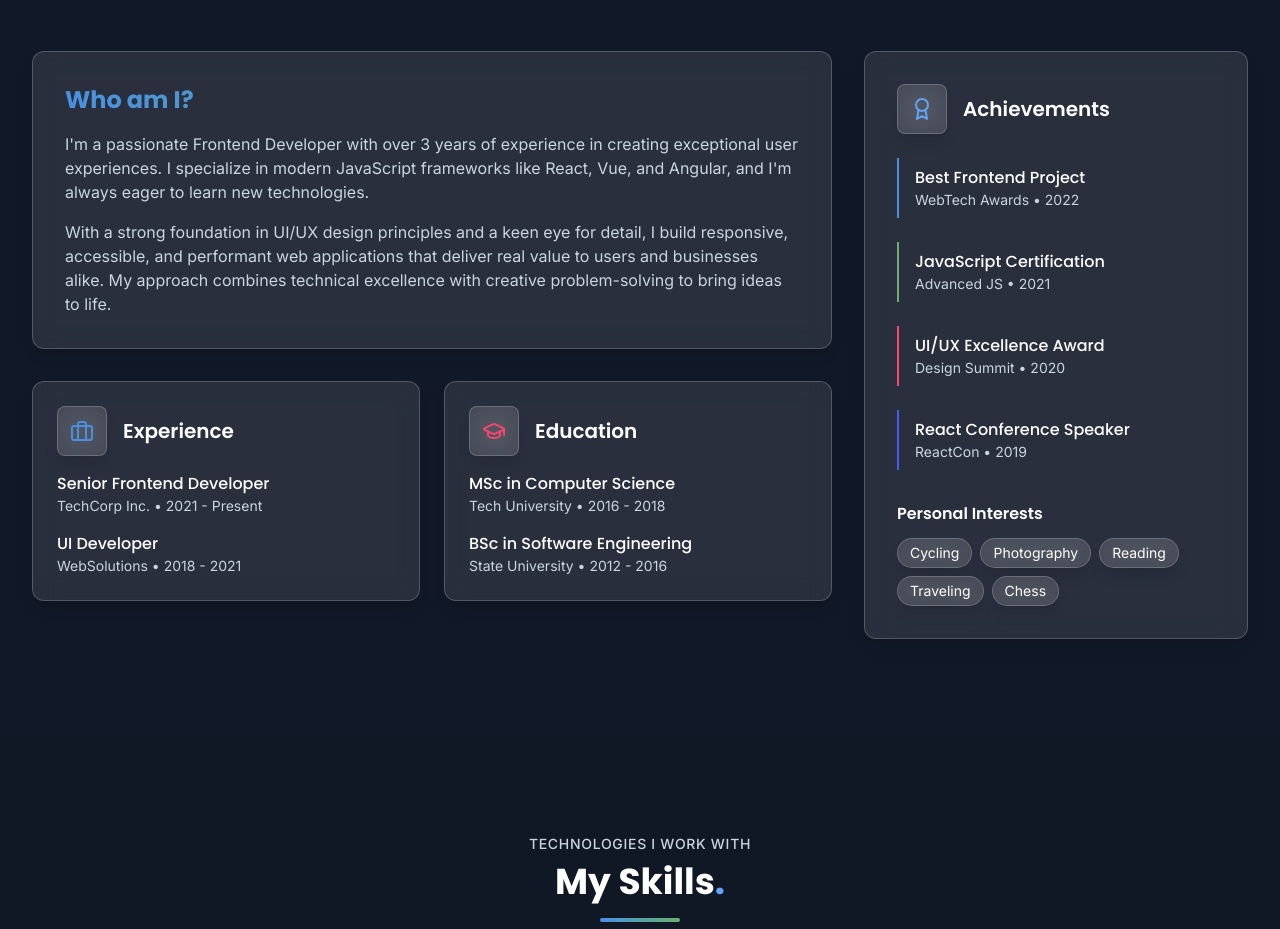
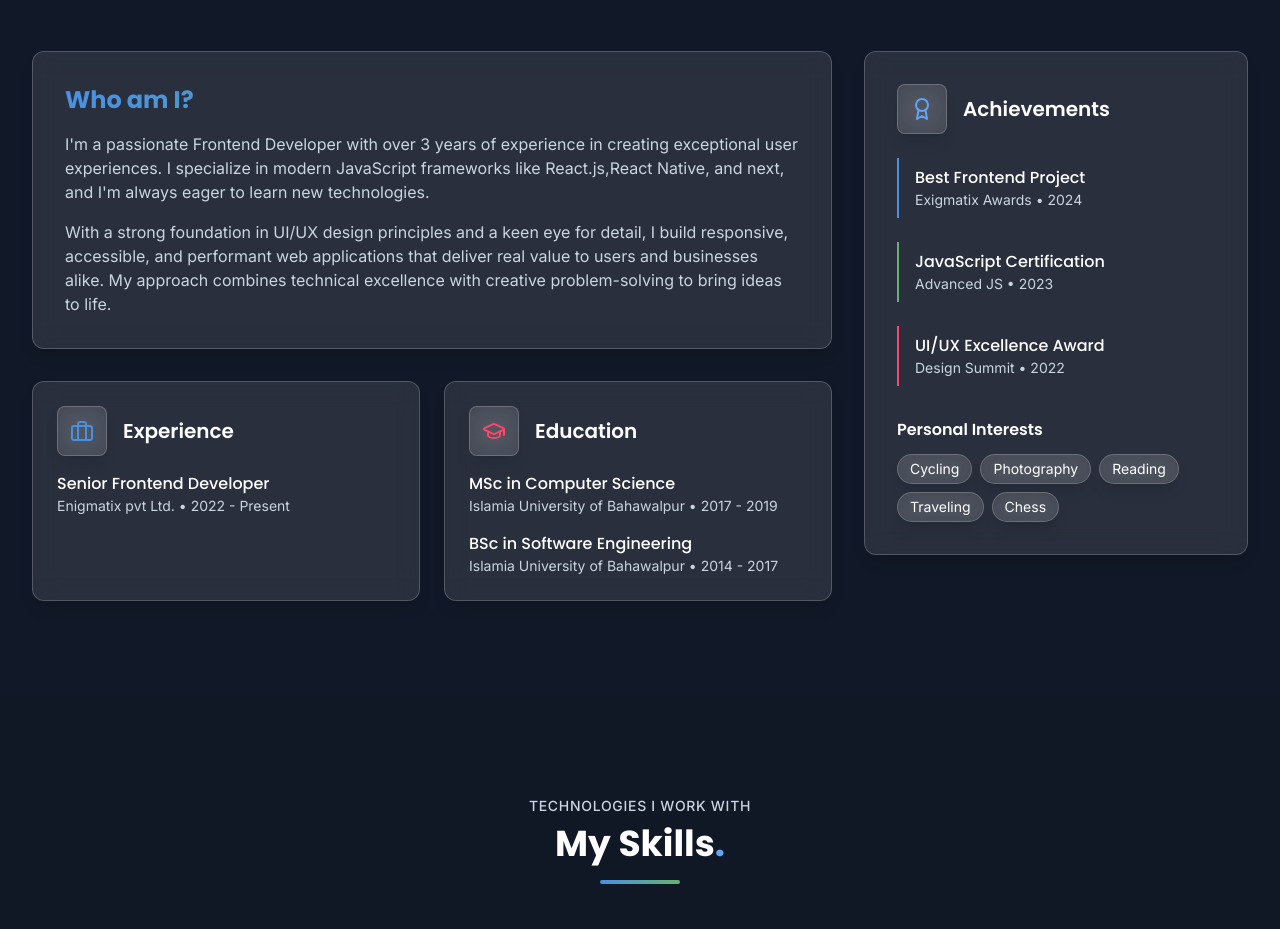
Before and after one commit to AhmadRazaKhan313/ahmad-portfolio, a React (Vite) app: page / in a window 1280 px wide. Shown: the part 1000-1929 px from the top of the page. Built offline with nearby package versions, Linux system fonts and the light colour scheme.

Commit message:
about-fixes

```diff
--- a/src/components/sections/About.tsx
+++ b/src/components/sections/About.tsx
@@ -48,7 +48,7 @@ const About: React.FC = () => {
                 <p className="text-text-secondary mb-4">
                   I'm a passionate Frontend Developer with over 3 years of experience in creating
                   exceptional user experiences. I specialize in modern JavaScript frameworks like
-                  React, Vue, and Angular, and I'm always eager to learn new technologies.
+                  React.js,React Native, and next, and I'm always eager to learn new technologies.
                 </p>
                 <p className="text-text-secondary">
                   With a strong foundation in UI/UX design principles and a keen eye for detail,
@@ -71,11 +71,7 @@ const About: React.FC = () => {
                   <ul className="space-y-4">
                     <li>
                       <h4 className="font-medium">Senior Frontend Developer</h4>
-                      <p className="text-sm text-text-secondary">TechCorp Inc. • 2021 - Present</p>
-                    </li>
-                    <li>
-                      <h4 className="font-medium">UI Developer</h4>
-                      <p className="text-sm text-text-secondary">WebSolutions • 2018 - 2021</p>
+                      <p className="text-sm text-text-secondary">Enigmatix pvt Ltd. • 2022 - Present</p>
                     </li>
                   </ul>
                 </Card>
@@ -92,11 +88,11 @@ const About: React.FC = () => {
                   <ul className="space-y-4">
                     <li>
                       <h4 className="font-medium">MSc in Computer Science</h4>
-                      <p className="text-sm text-text-secondary">Tech University • 2016 - 2018</p>
+                      <p className="text-sm text-text-secondary">Islamia University of Bahawalpur • 2017 - 2019</p>
                     </li>
                     <li>
                       <h4 className="font-medium">BSc in Software Engineering</h4>
-                      <p className="text-sm text-text-secondary">State University • 2012 - 2016</p>
+                      <p className="text-sm text-text-secondary">Islamia University of Bahawalpur • 2014 - 2017</p>
                     </li>
                   </ul>
                 </Card>
@@ -117,19 +113,15 @@ const About: React.FC = () => {
                 <ul className="space-y-6">
                   <li className="border-l-2 border-primary-start pl-4 py-2">
                     <h4 className="font-medium">Best Frontend Project</h4>
-                    <p className="text-sm text-text-secondary">WebTech Awards • 2022</p>
+                    <p className="text-sm text-text-secondary">Exigmatix Awards • 2024</p>
                   </li>
                   <li className="border-l-2 border-primary-end pl-4 py-2">
                     <h4 className="font-medium">JavaScript Certification</h4>
-                    <p className="text-sm text-text-secondary">Advanced JS • 2021</p>
+                    <p className="text-sm text-text-secondary">Advanced JS • 2023</p>
                   </li>
                   <li className="border-l-2 border-secondary-start pl-4 py-2">
                     <h4 className="font-medium">UI/UX Excellence Award</h4>
-                    <p className="text-sm text-text-secondary">Design Summit • 2020</p>
-                  </li>
-                  <li className="border-l-2 border-secondary-end pl-4 py-2">
-                    <h4 className="font-medium">React Conference Speaker</h4>
-                    <p className="text-sm text-text-secondary">ReactCon • 2019</p>
+                    <p className="text-sm text-text-secondary">Design Summit • 2022</p>
                   </li>
                 </ul>
 
```
